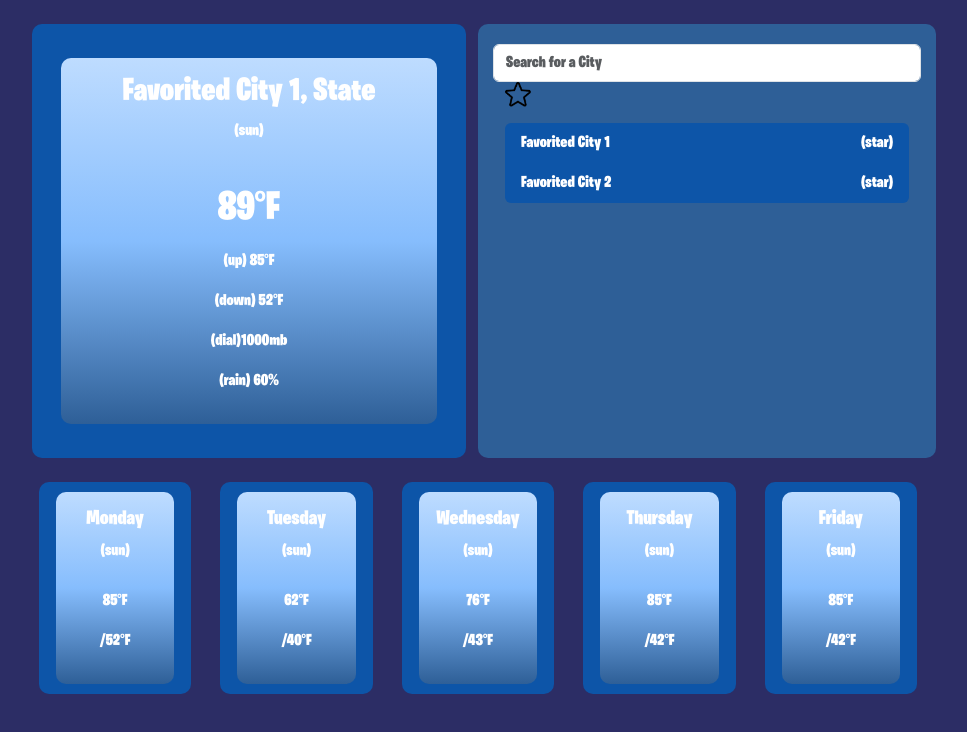
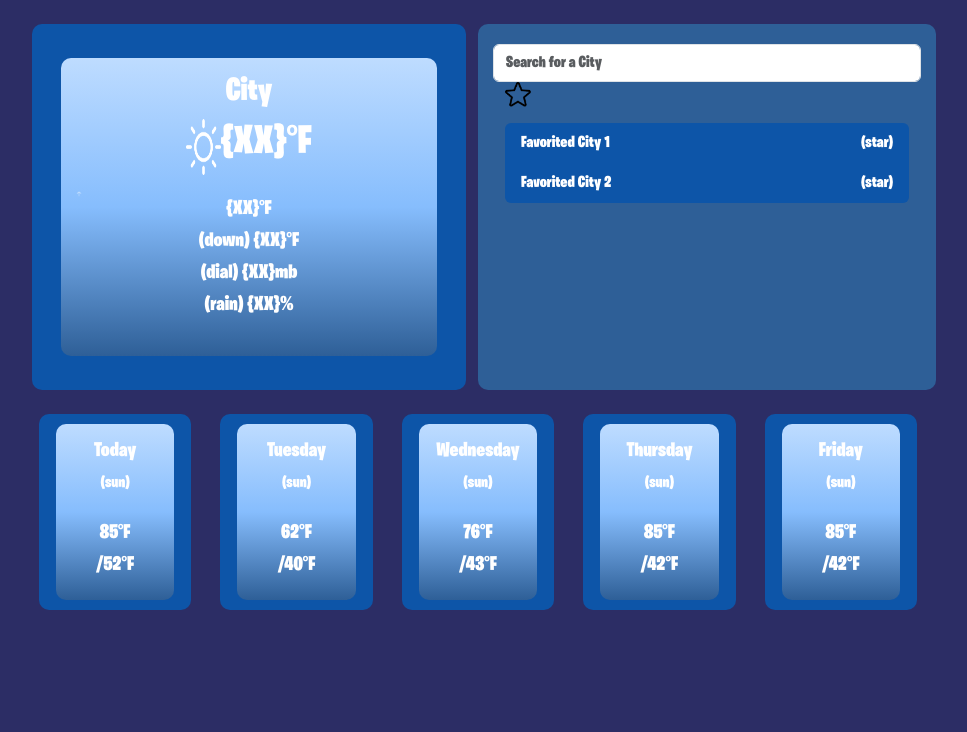
Before and after one commit to ADSZ42/Weather-Sprint-RPO, a plain HTML site: page index.html in a window 1280 px wide. Shown: the whole page, without its empty margins (162-1129 px from the left). Drawn offline with nearby package versions, Linux system fonts and the light colour scheme; a script that the page names is missing.

Commit message:
wed change

```diff
--- a/index.html
+++ b/index.html
@@ -5,8 +5,7 @@
   <meta charset="UTF-8">
   <meta name="viewport" content="width=device-width, initial-scale=1.0">
   <title>Document</title>
-  <link href="https://cdn.jsdelivr.net/npm/bootstrap@5.3.3/dist/css/bootstrap.min.css" rel="stylesheet"
-    integrity="sha384-QWTKZyjpPEjISv5WaRU9OFeRpok6YctnYmDr5pNlyT2bRjXh0JMhjY6hW+ALEwIH" crossorigin="anonymous">
+  <link href="https://cdn.jsdelivr.net/npm/bootstrap@5.3.3/dist/css/bootstrap.min.css" rel="stylesheet" integrity="sha384-QWTKZyjpPEjISv5WaRU9OFeRpok6YctnYmDr5pNlyT2bRjXh0JMhjY6hW+ALEwIH" crossorigin="anonymous">
   <link rel="stylesheet" href="./styles/style.css">
 
 </head>
@@ -18,14 +17,24 @@
       <div class="col-md-6">
         <div class="weather-display text-center p-4">
           <div class="forecast-box-overlay">
-            <h2>Favorited City 1, State</h2>
-            <div class="weather-icon mb-3">(sun)</div>
-            <h1 id="currTempD1">89°F</h1>
-            <div class="details mt-3">
-              <p id="hiTempD1">(up) 85°F </p>
-              <p id="loTempD1">(down) 52°F</p>
-              <p id="windD1"> (dial)1000mb</p>
-              <p id="percRainD1">(rain) 60%</p>
+            <h2 id="cityName">City</h2>
+            <div class="mb-3 justify-content-center row">
+              <div class="D-F justify-content-center">
+                <img src="./Assets/Images/sun.png" alt="" class="todayWeathIcon">
+                <h1 id="currTempD1">{XX}°F</h1>
+              </div>
+
+              <div class="details mt-3">
+                <div class="row">
+                  <img src="./Assets/Images/ArrowUp.png" alt="" class="smaller-W-Icons">
+                  <h5 id="hiTempD1"> {XX}°F </h5>
+                </div>
+                <div class="D-F justify-content-center">
+                  <h5 id="loTempD1">(down) {XX}°F</h5>
+                </div>
+                <h5 id="windD1"> (dial) {XX}mb</h5>
+                <h5 id="percRainD1">(rain) {XX}%</h5>
+              </div>
             </div>
           </div>
         </div>
@@ -44,11 +53,11 @@
           <ul class="list-group">
             <li class="list-group-item d-flex justify-content-between align-items-center">
               Favorited City 1
-              <span class="star">(star)</span>
+              <span class="star" id="starSav1">(star)</span>
             </li>
             <li class="list-group-item d-flex justify-content-between align-items-center">
               Favorited City 2
-              <span class="star">(star)</span>
+              <span class="star" id="starSav2">(star)</span>
             </li>
           </ul>
 
@@ -60,10 +69,10 @@
     <div class="row mt-4 g-p">
       <div class="col-md-2 forecast-box text-center">
         <div class="forecast-box-overlay">
-          <h5 id="day1">Monday</h5>
+          <h5 id="day1">Today</h5>
           <div class="forecast-icon">(sun)</div>
-          <p id="hiTempD1">85°F</p>
-          <p id="loTempD1">/52°F</p>
+          <h5 id="hiTempD1">85°F</h5>
+          <h5 id="loTempD1">/52°F</h5>
         </div>
       </div>
 
@@ -71,8 +80,8 @@
         <div class="forecast-box-overlay">
           <h5 id="day2">Tuesday</h5>
           <div class="forecast-icon">(sun)</div>
-          <p id="hiTempD2">62°F</p>
-          <p id="loTempD2">/40°F</p>
+          <h5 id="hiTempD2">62°F</h5>
+          <h5 id="loTempD2">/40°F</h5>
         </div>
       </div>
 
@@ -80,8 +89,8 @@
         <div class="forecast-box-overlay">
           <h5 id="day3">Wednesday</h5>
           <div class="forecast-icon">(sun)</div>
-          <p id="hiTempD3">76°F</p>
-          <p id="loTempD3">/43°F</p>
+          <h5 id="hiTempD3">76°F</h5>
+          <h5 id="loTempD3">/43°F</h5>
         </div>
       </div>
 
@@ -89,8 +98,8 @@
         <div class="forecast-box-overlay">
           <h5 id="day4">Thursday</h5>
           <div class="forecast-icon">(sun)</div>
-          <p id="hiTempD4">85°F</p>
-          <p id="loTempD4">/42°F</p>
+          <h5 id="hiTempD4">85°F</h5>
+          <h5 id="loTempD4">/42°F</h5>
         </div>
       </div>
 
@@ -98,8 +107,8 @@
         <div class="forecast-box-overlay">
           <h5 id="day5">Friday</h5>
           <div class="forecast-icon">(sun)</div>
-          <p id="hiTempD5">85°F</p>
-          <p id="loTempD5">/42°F</p>
+          <h5 id="hiTempD5">85°F</h5>
+          <h5 id="loTempD5">/42°F</h5>
         </div>
       </div>
     </div>
--- a/scripts/app.js
+++ b/scripts/app.js
@@ -1,4 +1,12 @@
 import { APIKEY } from './environment.js';
+
+let cityName = document.getElementById("cityName");
+let currTempD1 = document.getElementById("currTempD1");
+let hiTempD1 = document.getElementById("hiTempD1");
+let loTempD1 = document.getElementById("loTempD1");
+let windD1 = document.getElementById("windD1");
+let percRainD1 = document.getElementById("percRainD1");
+
 
 navigator.geolocation.getCurrentPosition(success, errorFunc);
 
--- a/styles/style.css
+++ b/styles/style.css
@@ -1,7 +1,7 @@
 body{
     background-color:#2C2D65 ;
     color: white;
-    display: flex;
+    display: flex !important;
     font-family: BurbankC;
 }
 
@@ -18,17 +18,14 @@ body{
   border-radius: 10px;
 }
 
-.weather-icon {
-  margin-right: auto;
-  margin-left: auto;
-  width: 50px;
-  height: 50px;
-}
-
 .favorites-list .list-group-item {
   background-color: #0D55A8;
   color: white;
   border: none;
+}
+
+.D-F{
+  display: flex !important;
 }
 
 .favorites-list{
@@ -78,3 +75,16 @@ body{
   background-color: #2E5F97;
   border-radius: 10px;
 }
+
+.img-Main-Card{
+  width:10%;
+  height :10%;
+}
+
+.todayWeathIcon{
+  width: 10%;
+}
+
+.smaller-W-Icons{
+  width:8%
+}
```
